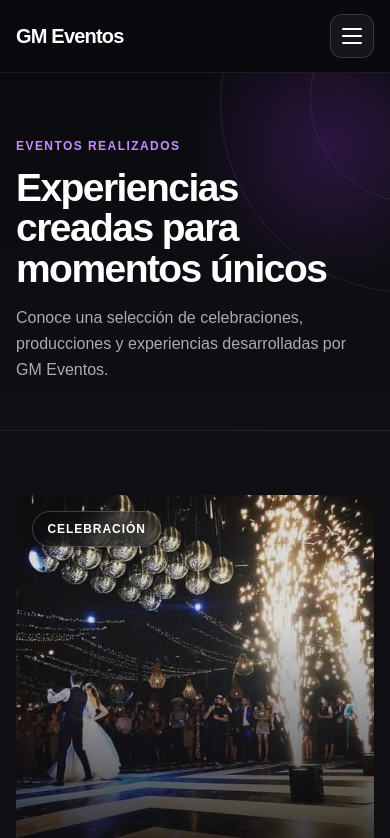
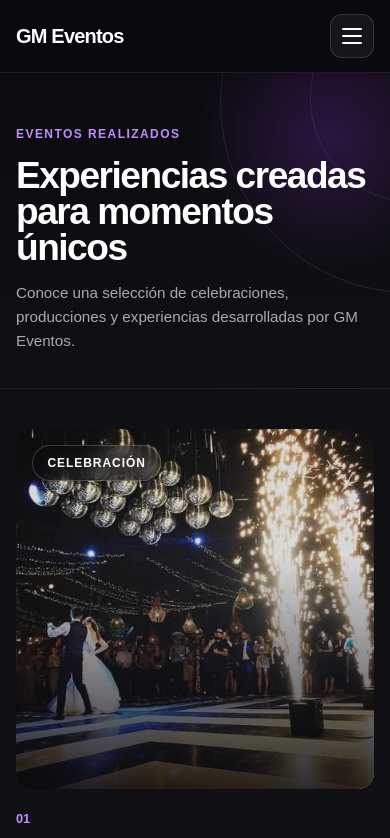
Before and after one commit to allanDev94/Gm-Eventos, a React (Vite) app: page /eventos in a window 390 px wide. Shown: the top 838 px of the page. Built offline with nearby package versions, Linux system fonts and the light colour scheme.

Commit message:
Compact events page hero

```diff
--- a/src/pages/EventsPage/EventsPage.jsx
+++ b/src/pages/EventsPage/EventsPage.jsx
@@ -11,6 +11,7 @@ function EventsPage() {
 
       <main>
         <PageHero
+          variant="compact"
           eyebrow="Eventos realizados"
           title="Experiencias creadas para momentos únicos"
           description="Conoce una selección de celebraciones, producciones y experiencias desarrolladas por GM Eventos."
--- a/src/sections/Portfolio/Portfolio.css
+++ b/src/sections/Portfolio/Portfolio.css
@@ -4,6 +4,10 @@
   padding-block: 7rem;
 
   background-color: #101014;
+}
+
+.portfolio--without-header {
+  padding-top: 3.5rem;
 }
 
 /* ========================================
@@ -93,6 +97,9 @@
   .portfolio__introduction {
     max-width: 600px;
   }
+  .portfolio--without-header {
+    padding-top: 3rem;
+  }
 }
 
 /* ========================================
@@ -121,4 +128,7 @@
   .portfolio__title {
     font-size: clamp(2rem, 10vw, 2.8rem);
   }
+  .portfolio--without-header {
+    padding-top: 2.5rem;
+  }
 }
```
